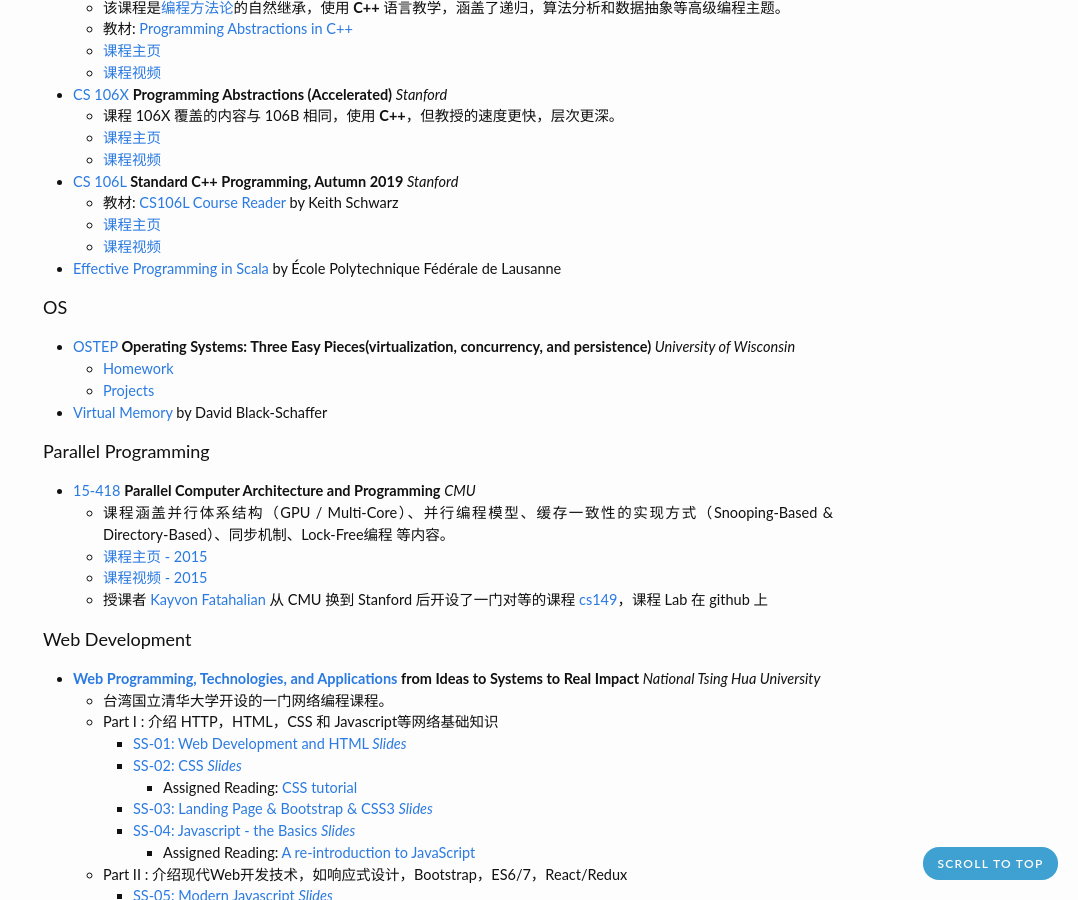
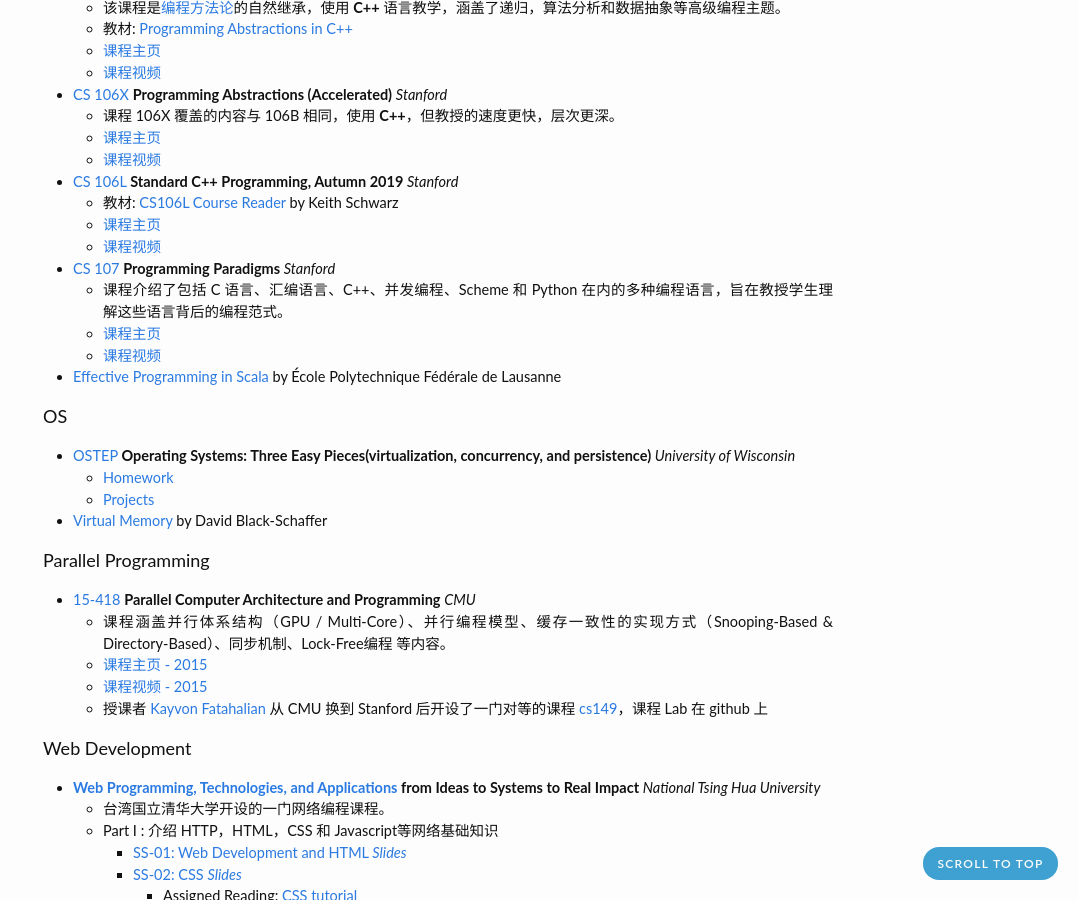
Before and after one commit to zhjwpku/zhjwpku.github.io, a Jekyll site: the page built from _posts/2018-09-16-awesome-cs-courses.md, in a window 1280 px wide and 900 px high, scrolled down 3120 px. Shown: the whole window, without its empty margins (202-1280 px from the left). Built offline with Jekyll 4.4.1, drawn with Linux system fonts in a browser that asks for light colours; comment, search, counter and statistics services are not loaded.

Commit message:
stanford CS 107
Signed-off-by: Zhao Junwang <zhjwpku@gmail.com>

```diff
--- a/_posts/2018-09-16-awesome-cs-courses.md
+++ b/_posts/2018-09-16-awesome-cs-courses.md
@@ -155,6 +155,10 @@
     - 教材: [CS106L Course Reader][cs106l-textbook] by Keith Schwarz
     - [课程主页](http://web.stanford.edu/class/cs106l/lectures.html)
     - [课程视频][cs106l-video]
+- [CS 107][cs107] **Programming Paradigms** *Stanford*
+  - 课程介绍了包括 C 语言、汇编语言、C++、并发编程、Scheme 和 Python 在内的多种编程语言，旨在教授学生理解这些语言背后的编程范式。
+  - [课程主页][cs107]
+  - [课程视频][cs107-video]
 - [Effective Programming in Scala][effective-scala] by École Polytechnique Fédérale de Lausanne
 
 #### OS
```
Also changed, not shown: other parts of _posts/2018-09-16-awesome-cs-courses.md (+2 -0 lines).
